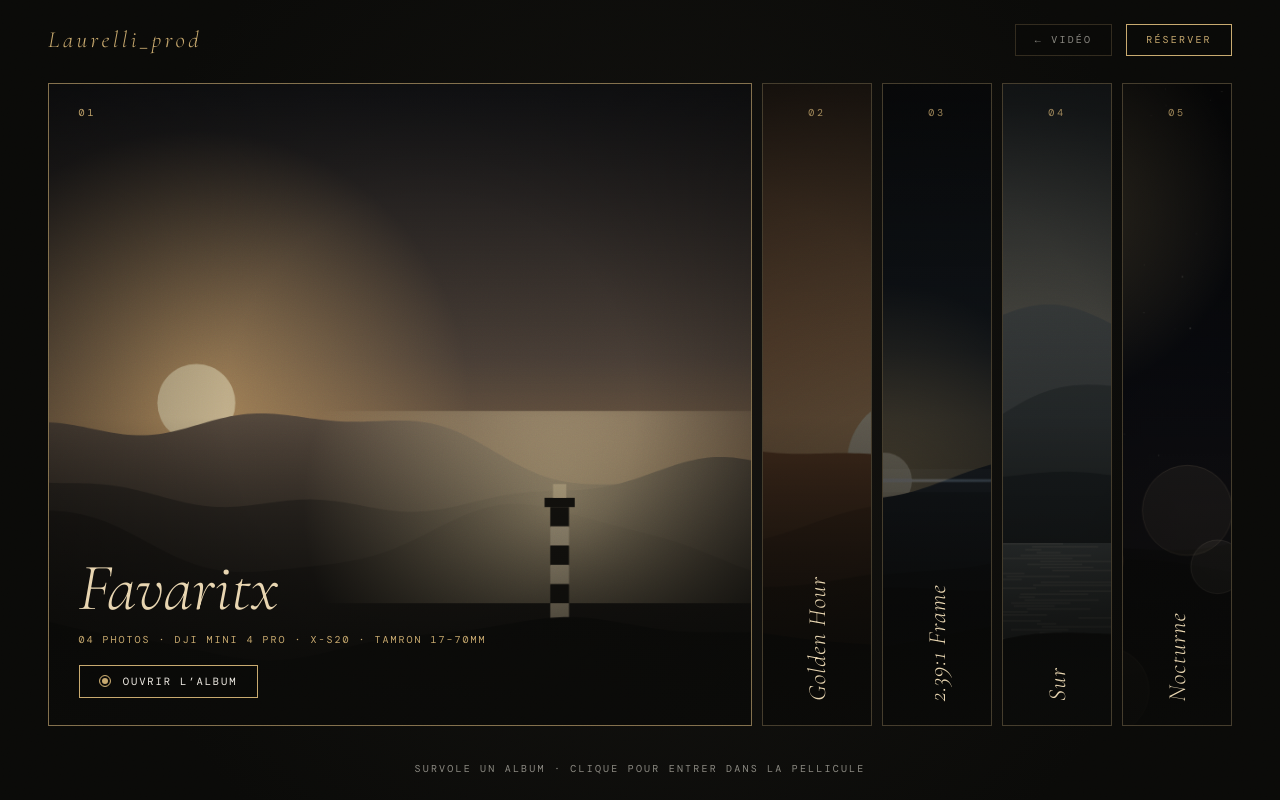
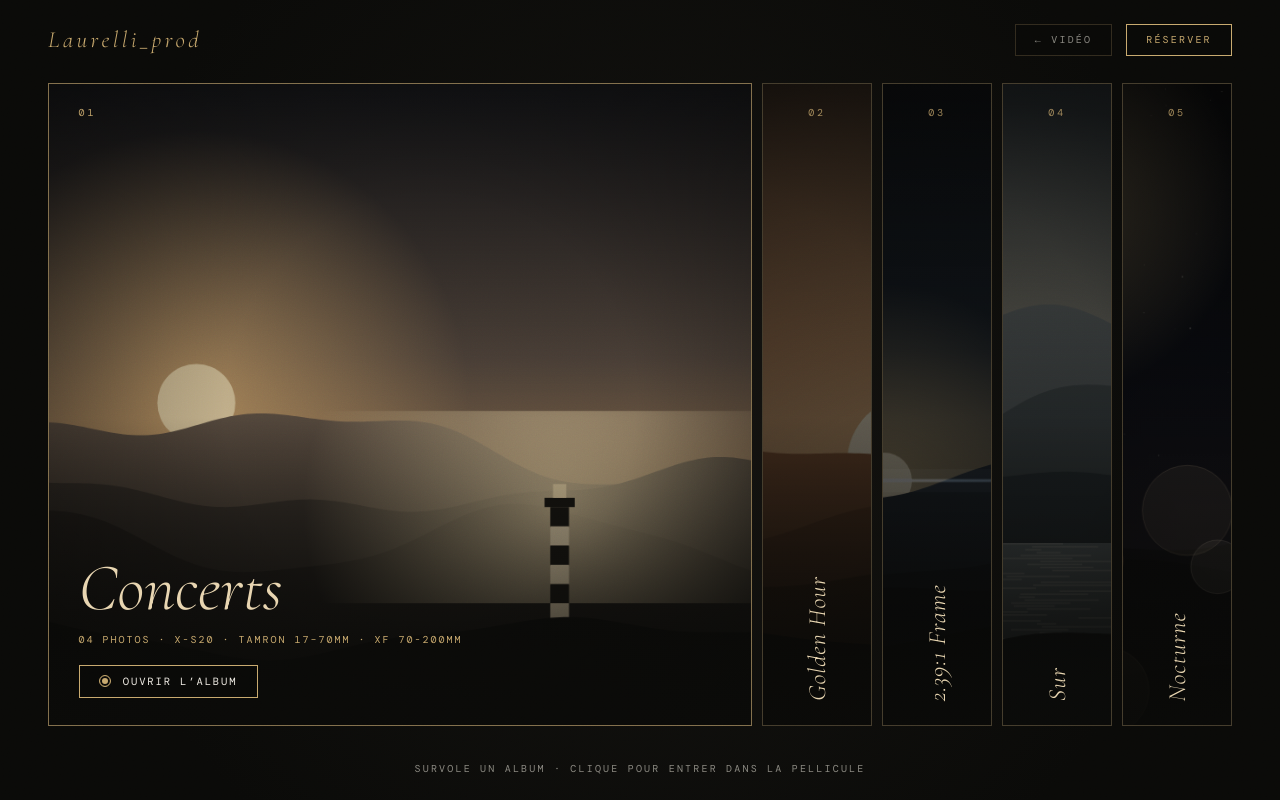
Before and after one commit to raphaellaurelli-ui/portfolio, a plain HTML site: page galerie.html in a window 1280 px wide. Drawn offline with nearby package versions, Linux system fonts and the light colour scheme; a web font is replaced by a local one.

Commit message:
Update galerie.html

```diff
--- a/galerie.html
+++ b/galerie.html
@@ -853,9 +853,9 @@ nav > * {
    ═══════════════════════════════════════════════════════════════════════ */
 const ALBUMS = [
   {
-    title: "Favaritx",
+    title: "Concerts",
     ar: 1.6,
-    gear: "DJI Mini 4 Pro · X-S20 · Tamron 17–70mm",
+    gear: "X-S20 · Tamron 17–70mm · XF 70-200mm",
     cover: "",
     theme: {
       sky: ["#14151a", "#5c4e44", "#d8a468"],
```
